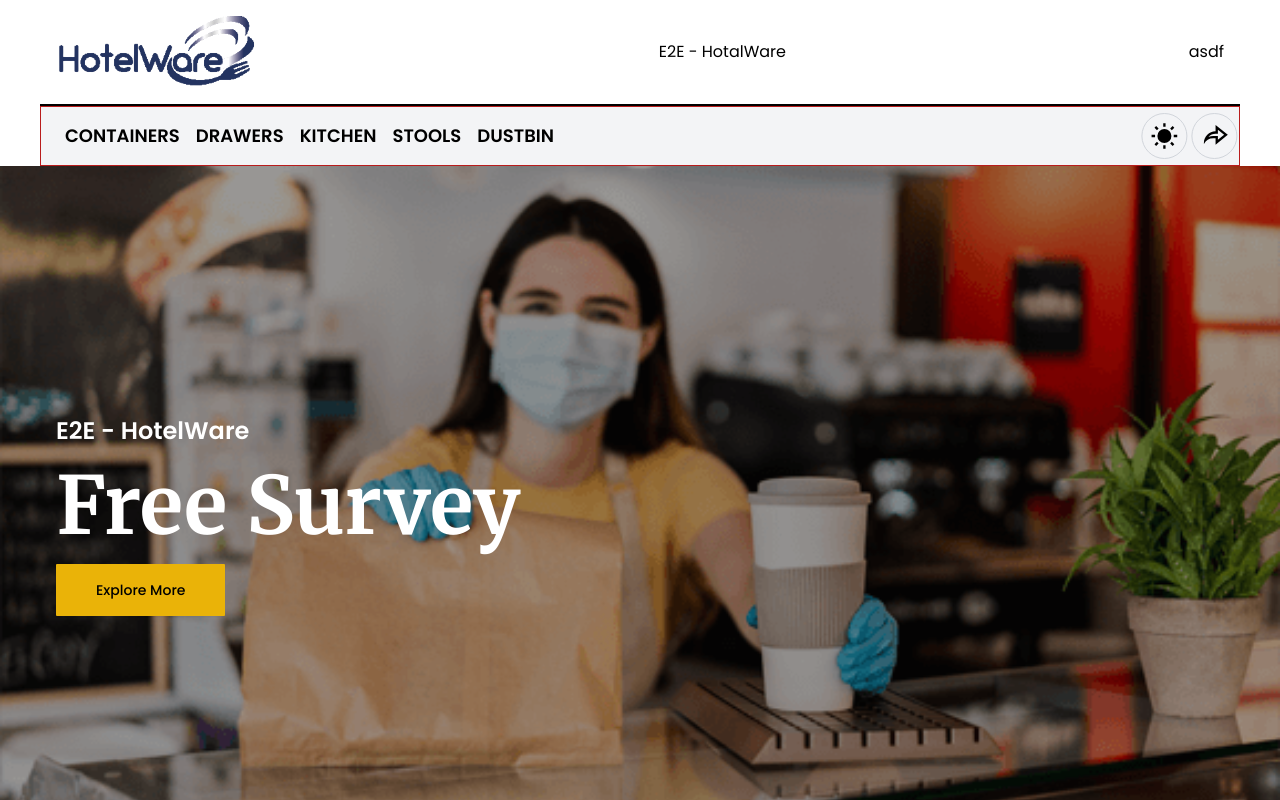
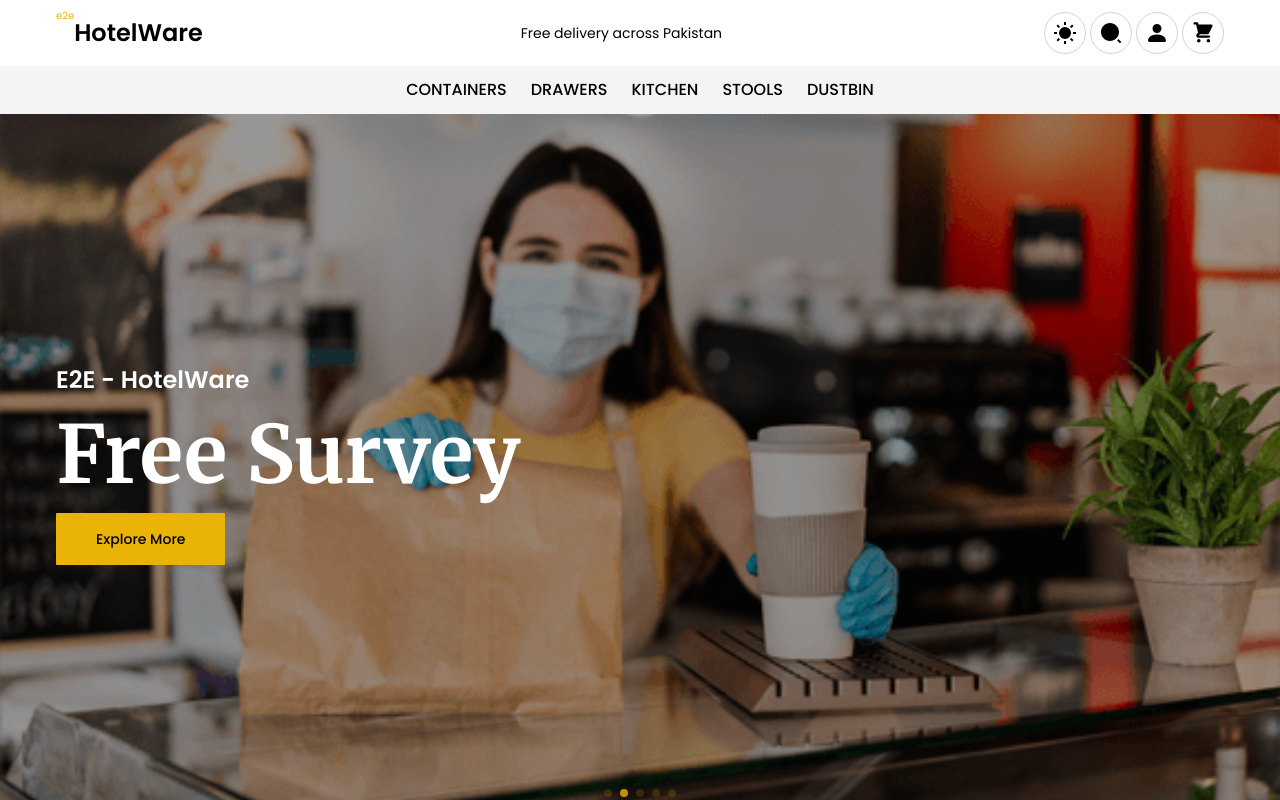
Before and after one commit to imran-baitham/gbrent, a Next.js app: page / in a window 1280 px wide. Shown: the top 800 px of the page. Built offline with nearby package versions, Linux system fonts and the light colour scheme.

Commit message:
update code

```diff
--- a/src/components/GenerIcon/GenerIcon.tsx
+++ b/src/components/GenerIcon/GenerIcon.tsx
@@ -16,7 +16,7 @@ export function GenrIcon({ icon, onPress, clsx }: IconProps) {
       className={`flex justify-center items-center border border-gray-300 dark:border-slate-700 p-[8px] rounded-full hover:bg-gray-100 dark:hover:bg-gray-800 ml-1 ${clsx}`}
       onClick={onPress}
     >
-      <ReactIcon icon={icon} className="h-7 w-7" />
+      <ReactIcon icon={icon} className="h-6 w-6" />
     </motion.button>
   )
 }
--- a/src/components/Header/Header.tsx
+++ b/src/components/Header/Header.tsx
@@ -2,7 +2,6 @@ import { Navigation } from '@/mock'
 import Image from 'next/image'
 import logo from '../../../public/assets/hotalware-logo.png'
 import Link from 'next/link'
-import { Icon } from '../Icon/Icon'
 import { useTheme } from 'next-themes'
 import { GenrIcon } from '../GenerIcon/GenerIcon'
 
@@ -11,36 +10,39 @@ export function Header() {
 
   return (
     <>
-      <div className="container_main w-full h-auto border-b-2 border-black flex justify-between items-center p-4">
-        <Image src={logo} alt={'e2ehomeware'} width={200} height={50} />
+      <div className="container_main w-full h-auto flex justify-between items-center p-3">
+        {/* <Image src={logo} alt={'e2ehomeware'} width={200} height={50} /> */}
+        <div className="flex leading-0">
+          <sup className="text-[10px] translate-y-1 text-yellow-500">e2e</sup>
+          <h1 className="font-bold text-2xl">HotelWare</h1>
+        </div>
         <div>
-          <h1>E2E - HotalWare</h1>
+          <h1 className="text-sm">Free delivery across Pakistan</h1>
         </div>
-        <div>asdf</div>
+        <div className="flex items-center">
+          <GenrIcon
+            icon={theme === 'light' ? 'RiMoonFill' : 'RiSunFill'}
+            onPress={() => setTheme(theme === 'light' ? 'dark' : 'light')}
+          />
+          <GenrIcon icon={'RiSearch2Fill'} />
+          <GenrIcon icon={'BsPersonFill'} />
+          <GenrIcon icon={'HiShoppingCart'} />
+        </div>
       </div>
-      <div className="container_main w-full h-[60px] flex justify-between items-center bg-gray-100 border border-red-700 p-5">
+      <div className="w-full flex justify-center items-center p-3 bg-gray-100 dark:bg-zinc-800">
         <div className="hidden md:block">
           {Navigation.map((link, index) => {
             return (
               <Link
                 href={link.url}
                 key={index}
-                className={'mx-2 font-bold text-lg capitalize'}
+                className={'mx-3 font-[450] text-md capitalize'}
               >
                 {link.name}
               </Link>
             )
           })}
         </div>
-        <div className="translate-x-[0.9rem]">
-          <div className="flex">
-            <GenrIcon
-              icon={theme === 'light' ? 'RiMoonFill' : 'RiSunFill'}
-              onPress={() => setTheme(theme === 'light' ? 'dark' : 'light')}
-            />
-            <GenrIcon icon="RiShareForwardLine" />
-          </div>
-        </div>
       </div>
     </>
   )
```
Also changed, not shown: src/components/ReactIcon/AppIcons.ts (+9 -1 lines).
